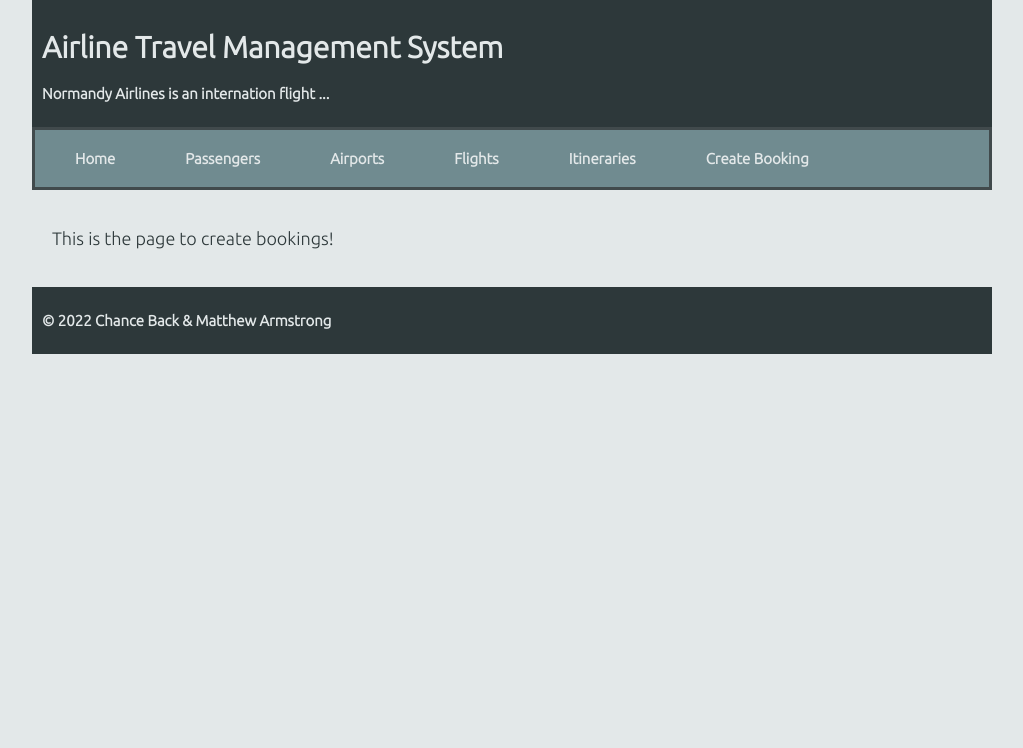
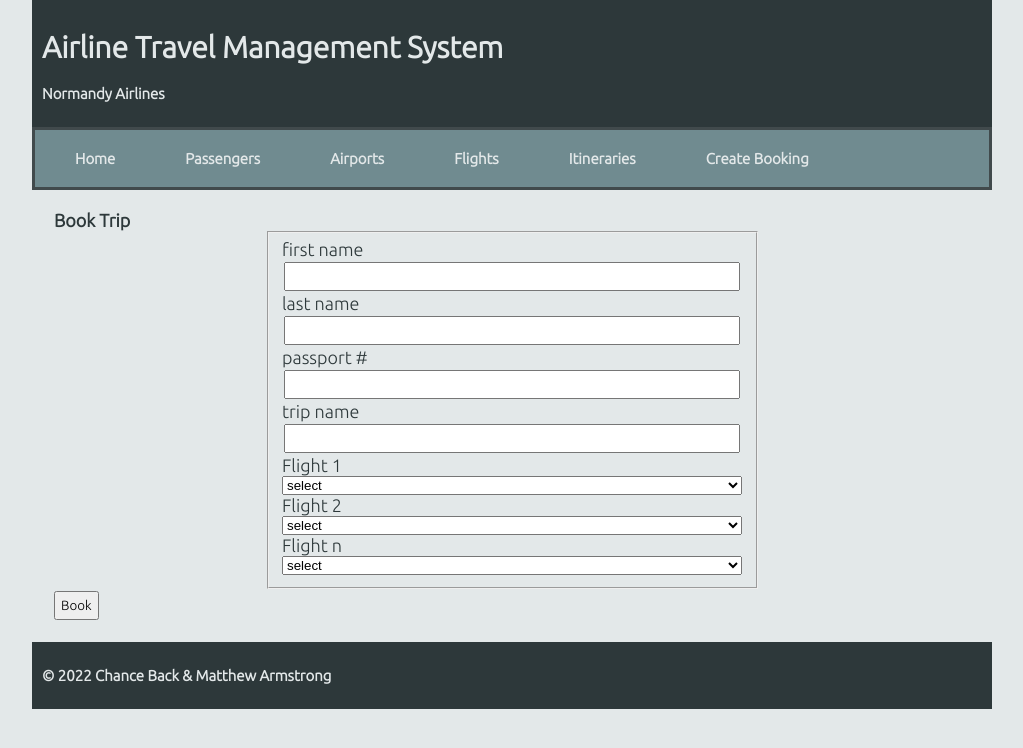
Before and after one commit to chanceback/Airline-Travel-Management-System, a React (Create React App) app in the folder project/p-frontend/: page /create-booking in a window 1280 px wide. Shown: the top 748 px of the page, without its empty margins (128-1151 px from the left). Built offline with nearby package versions, Linux system fonts and the light colour scheme.

Commit message:
added more forms

```diff
--- a/project/p-frontend/src/App.js
+++ b/project/p-frontend/src/App.js
@@ -22,7 +22,7 @@ function App() {
 
           <header>
             <h1>Airline Travel Management System</h1>
-            <p>Normandy Airlines is an internation flight ...</p>
+            <p>Normandy Airlines</p>
           </header>
 
           <Navigation />
--- a/project/p-frontend/src/pages/CreateBookingPage.js
+++ b/project/p-frontend/src/pages/CreateBookingPage.js
@@ -2,7 +2,36 @@ import React from "react";
 
 function CreateBookingPage() {
     return(
-        <p>This is the page to create bookings!</p>
+        <>
+        <form method="POST">
+        <legend><strong>Book Trip</strong></legend>
+            <fieldset class="fields">
+                <label> first name </label> <input type="text" name="fname" />
+                <label> last name </label> <input type="text" name="lname" />
+                <label> passport # </label> <input type="text" name="passport" />
+                <label> trip name </label> <input type="text" name="trip_name" />
+                <label> Flight 1 </label> <select name="flight_1">
+                    <option value="null">select</option>
+                    <option value="EIDW">Flight ID 1</option>
+                    <option value="1KLGA">Flight ID 2</option>
+                    <option value="LEZL">Flight ID 3</option>
+                </select>
+                <label> Flight 2 </label> <select name="flight_2">
+                    <option value="null">select</option>
+                    <option value="EIDW">Flight ID 1</option>
+                    <option value="1KLGA">Flight ID 2</option>
+                    <option value="LEZL">Flight ID 3</option>
+                </select>
+                <label> Flight n </label> <select name="flight_n">
+                    <option value="null">select</option>
+                    <option value="EIDW">Flight ID 1</option>
+                    <option value="1KLGA">Flight ID 2</option>
+                    <option value="LEZL">Flight ID 3</option>
+                </select>
+            </fieldset>
+          <input class="btn" type="submit" id="addItinerary" value="Book" />
+	    </form>
+        </>
     )
 };
 
--- a/project/p-frontend/src/pages/ItinerariesPage.js
+++ b/project/p-frontend/src/pages/ItinerariesPage.js
@@ -9,6 +9,7 @@ function ItinerariesPage() {
             <th>itinerary_id</th>
             <th>passenger_id</th>
             <th>trip_name</th>
+            <th>view</th>
             <th>cancel</th>
         </tr>
         </thead>
@@ -18,17 +19,20 @@ function ItinerariesPage() {
             <td>1</td>
             <td>Archer Vacation 2022</td>
             <td></td>
+            <td></td>
         </tr>
         <tr>
             <td>2</td>
             <td>2</td>
             <td>Bonnet Business Trip</td>
             <td></td>
+            <td></td>
         </tr>
         <tr>
             <td>3</td>
             <td>6</td>
             <td>Buffy Family Trip</td>
+            <td></td>
             <td></td>
         </tr>
         </tbody>
```
